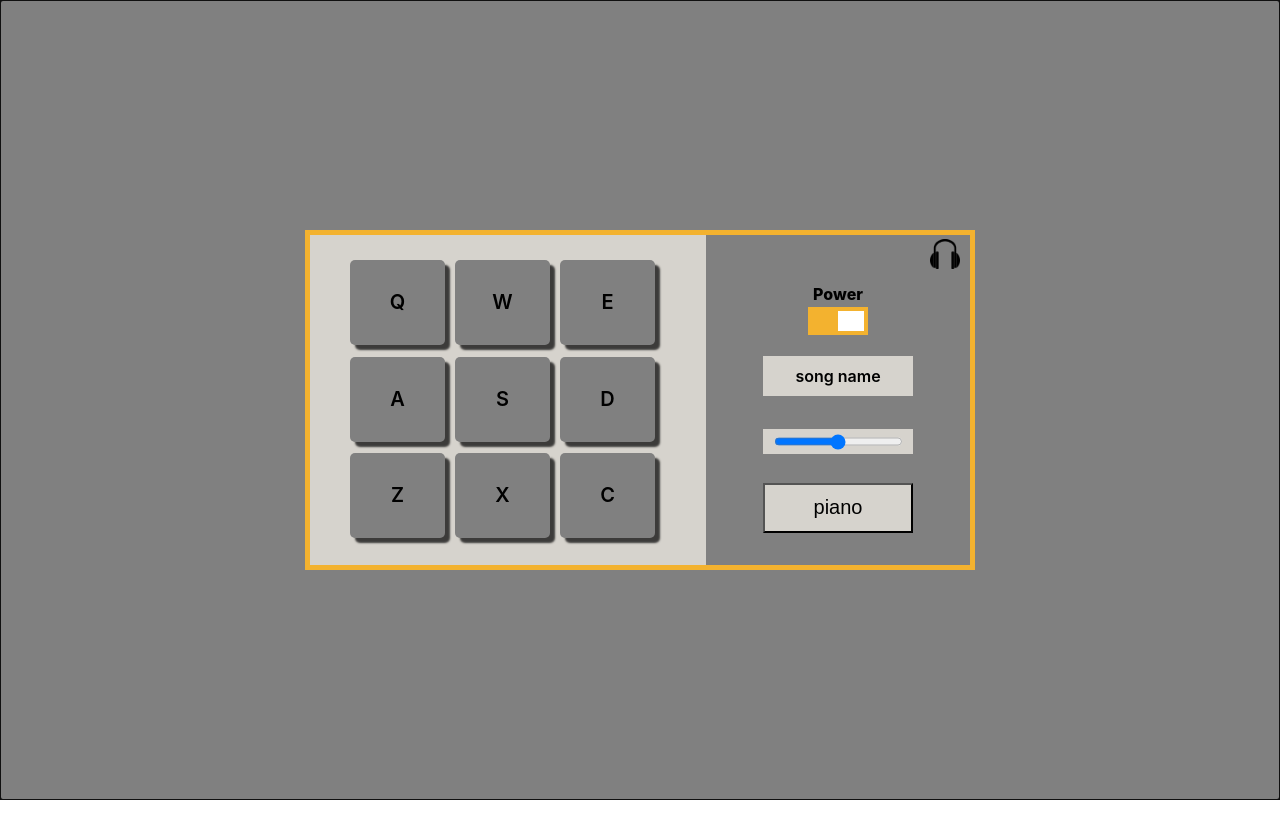
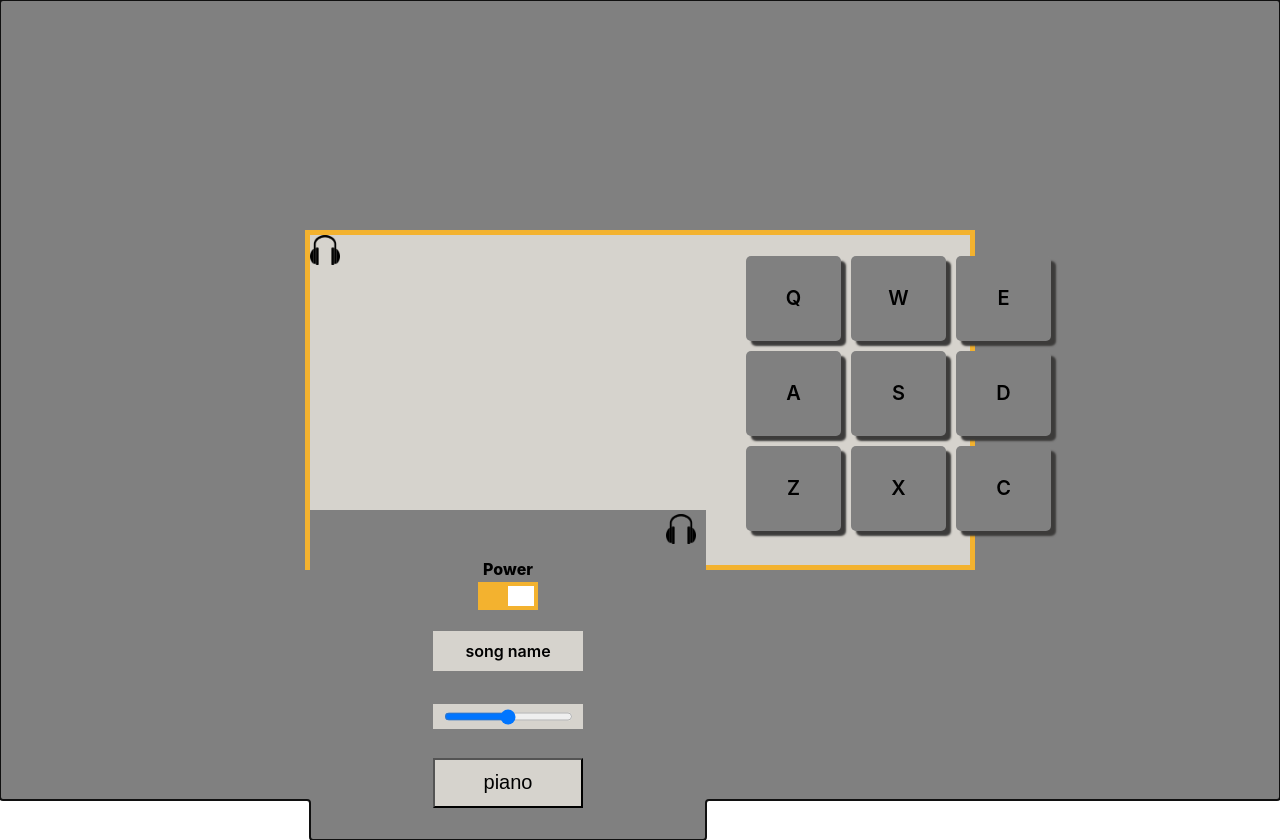
Before and after one commit to sergeialimov/drum-machine, a React (Create React App) app: page / in a window 1280 px wide. Before the commit the page ends 800 px from the top, so only its background shows below. Built offline with nearby package versions, Linux system fonts and the light colour scheme.

Commit message:
add second logo

```diff
--- a/src/App.jsx
+++ b/src/App.jsx
@@ -116,6 +116,9 @@ class App extends Component {
     return (
       <div id="app" onKeyDown={this.onKeyPressed} tabIndex="0" ref={this.app}>
         <div id="drum-machine">
+          <div id="extra-logo">
+            <img id="logo" src={logo} alt="logo"/>
+          </div>
           <div id="keyboard">
             <div className={this.getClassName('q')} id="0" onClick={this.play('q')}>
               <audio className="clip" id="q" ref={this.q} src={this.getPath(0)}/>Q
```
